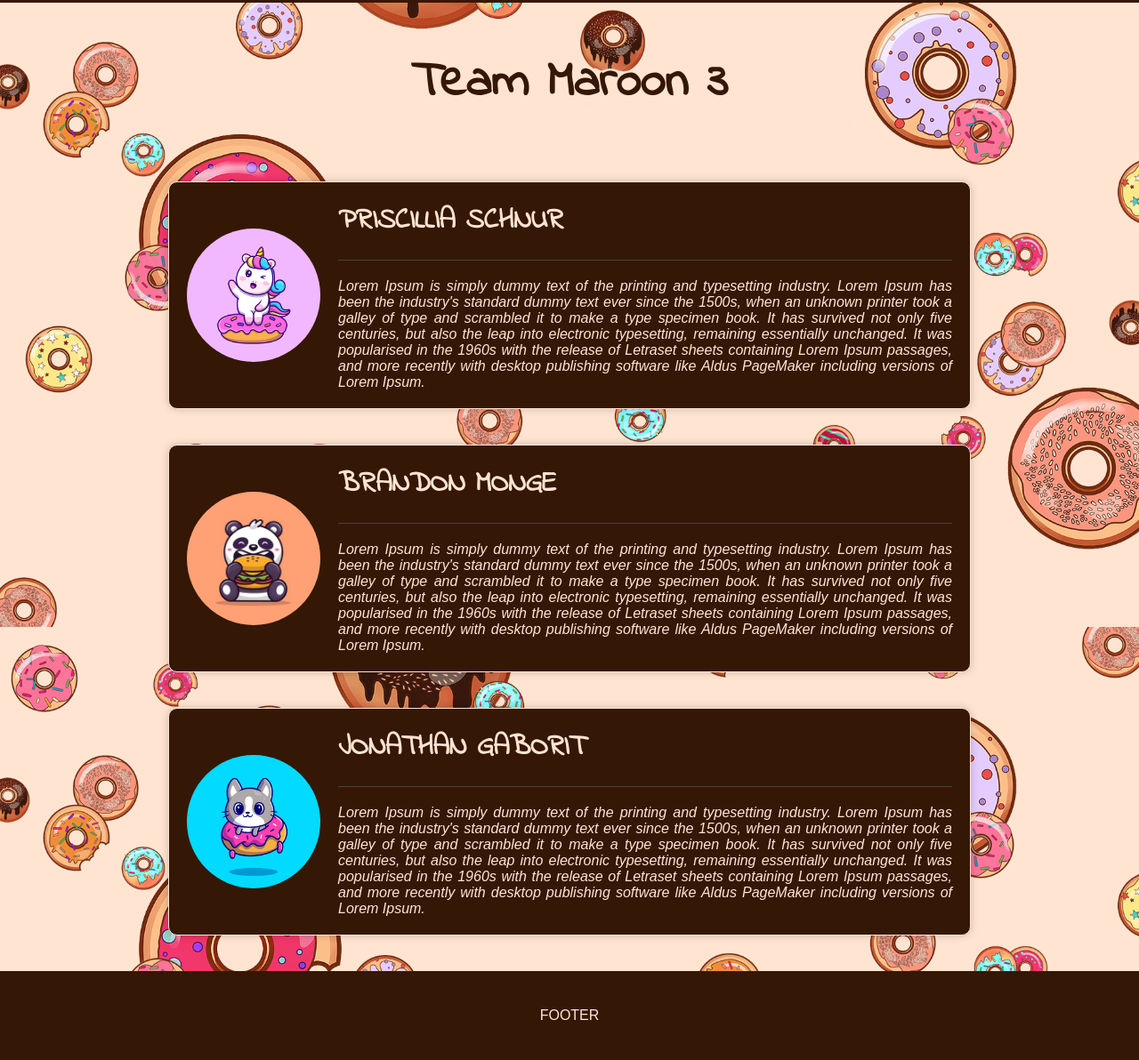
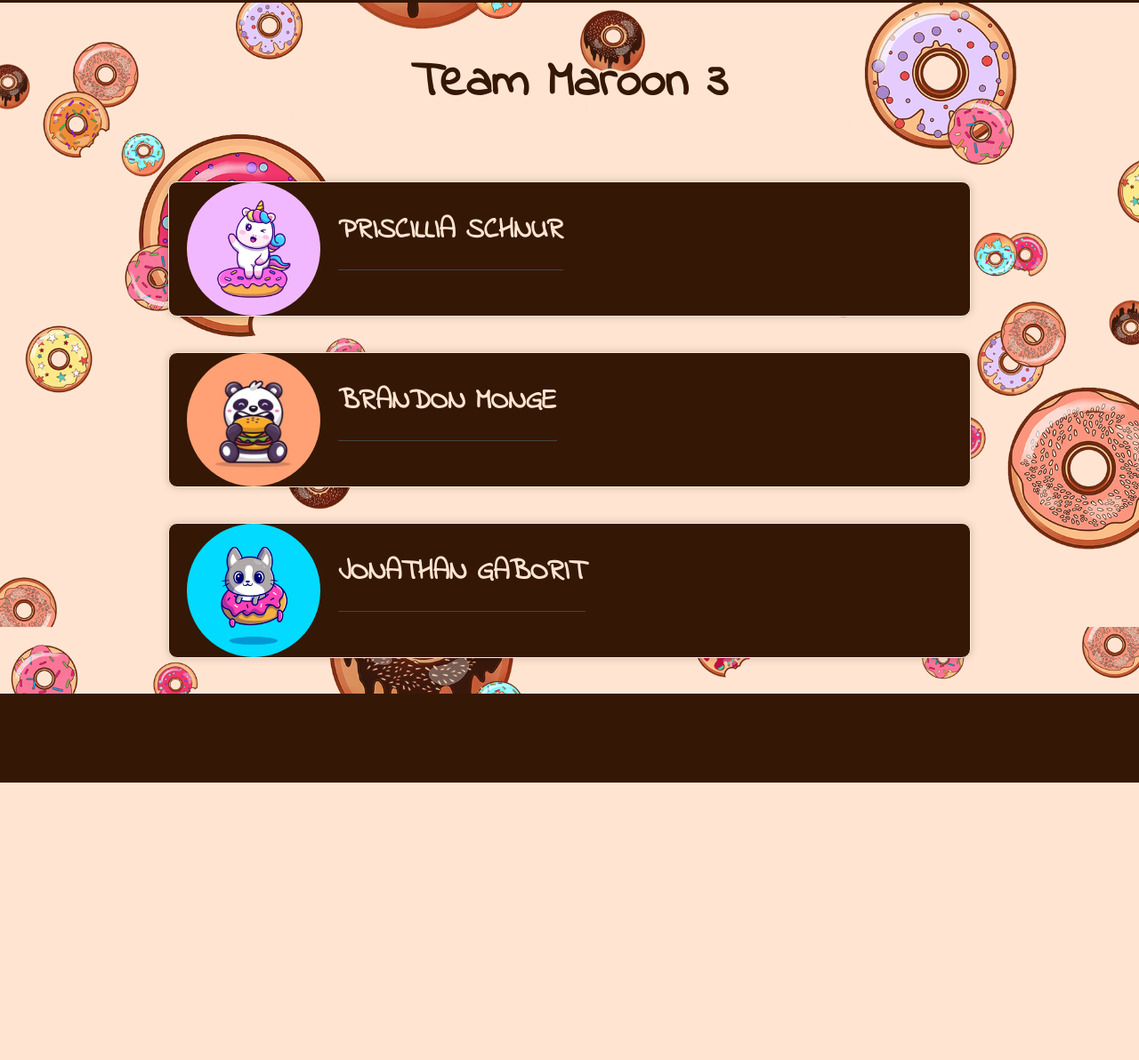
Before and after one commit to PSchnur/Projet-1-Memory, a website built with Parcel: page aboutus.html in a window 1280 px wide. Shown: the part 97-1289 px from the top of the page at 89% size. After the commit the page ends 977 px from the top, so only its background shows below. Built offline with nearby package versions, Linux system fonts and the light colour scheme.

Commit message:
Correction About us HTML

```diff
--- a/aboutus.html
+++ b/aboutus.html
@@ -33,12 +33,7 @@
             <img src="./images/donuts/2228.jpg">
             <div>
                 <h2>Priscillia Schnur</h2>
-                <p>Lorem Ipsum is simply dummy text of the printing and typesetting industry. Lorem Ipsum has been the
-                    industry's standard dummy text ever since the 1500s, when an unknown printer took a galley of type and
-                    scrambled it to make a type specimen book. It has survived not only five centuries, but also the leap
-                    into electronic typesetting, remaining essentially unchanged. It was popularised in the 1960s with the
-                    release of Letraset sheets containing Lorem Ipsum passages, and more recently with desktop publishing
-                    software like Aldus PageMaker including versions of Lorem Ipsum.
+                <p>
 
                     </p>
             </div>
@@ -48,12 +43,8 @@
             <img src="./images/donuts/3305.jpg">
             <div>
                 <h2>Brandon Monge</h2>
-                <p>Lorem Ipsum is simply dummy text of the printing and typesetting industry. Lorem Ipsum has been the
-                    industry's standard dummy text ever since the 1500s, when an unknown printer took a galley of type and
-                    scrambled it to make a type specimen book. It has survived not only five centuries, but also the leap
-                    into electronic typesetting, remaining essentially unchanged. It was popularised in the 1960s with the
-                    release of Letraset sheets containing Lorem Ipsum passages, and more recently with desktop publishing
-                    software like Aldus PageMaker including versions of Lorem Ipsum.
+                <p>
+
                 </p>
             </div>
 
@@ -63,12 +54,8 @@
             <img src="./images/donuts/19-08.jpg">
             <div>
                 <h2>Jonathan Gaborit</h2>
-                <p>Lorem Ipsum is simply dummy text of the printing and typesetting industry. Lorem Ipsum has been the
-                    industry's standard dummy text ever since the 1500s, when an unknown printer took a galley of type and
-                    scrambled it to make a type specimen book. It has survived not only five centuries, but also the leap
-                    into electronic typesetting, remaining essentially unchanged. It was popularised in the 1960s with the
-                    release of Letraset sheets containing Lorem Ipsum passages, and more recently with desktop publishing
-                    software like Aldus PageMaker including versions of Lorem Ipsum.
+                <p>
+
                 </p>
             </div>
         </article>
@@ -78,7 +65,8 @@
 
 
     <footer>
-        <p>FOOTER</p>
+
+
     </footer>
 
 
```
